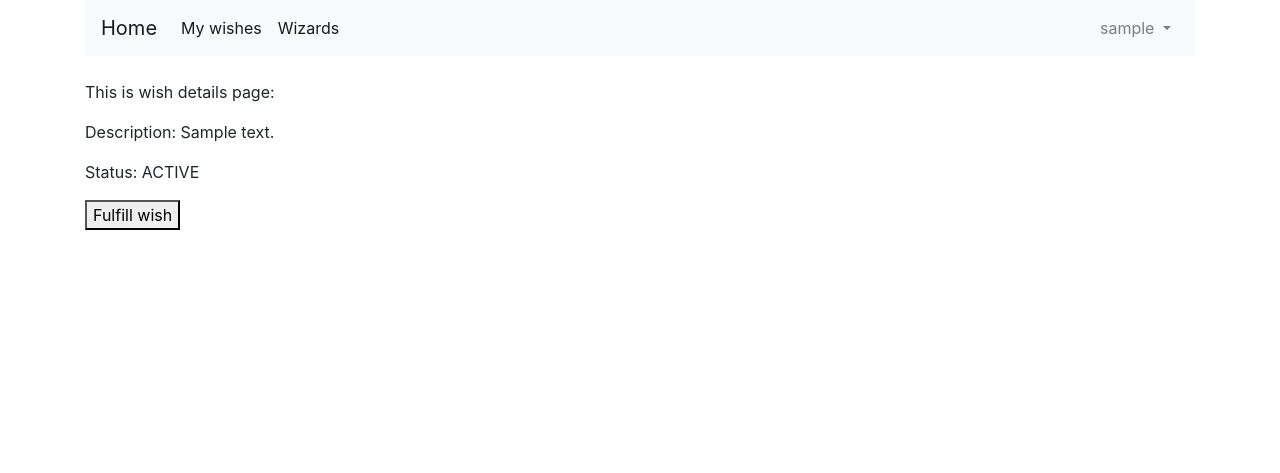
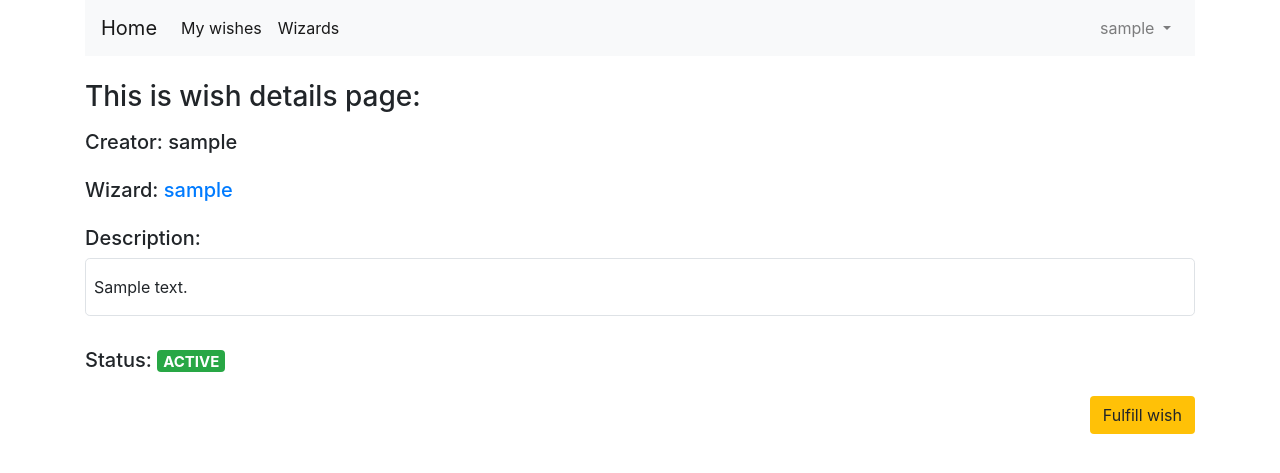
Before and after one commit to artslob/mose, a Django app: page /wizuber/wishes/1/ in a window 1280 px wide. Shown: the top 473 px of the page. Run offline with Django 3.2, Linux system fonts and the light colour scheme; a user stored in the database is signed in; tables that the repository leaves empty hold one stand-in row (values such as "Sample post"); some libraries are stand-ins or nearby versions.

Commit message:
update wish detail page with bootstrap

```diff
--- a/templates/wizuber/wish_detail.html
+++ b/templates/wizuber/wish_detail.html
@@ -5,13 +5,47 @@
 {% endblock %}
 
 {% block content %}
-    <p>This is wish details page:</p>
-    <p>Description: {{ wish.description }}</p>
-    <p>Status: {{ wish.status }}</p>
+    <h3>This is wish details page:</h3>
+
+    <div class="row py-2">
+        <div class="col">
+            <h5>Creator: {{ wish.creator.profile }}</h5>
+        </div>
+    </div>
+
+    <div class="row py-2">
+        <div class="col">
+            <h5>Wizard:
+                {% if wish.owner %}
+                    <a href="{% url 'wizuber:wizard_detail' wish.owner.pk %}">{{ wish.owner.profile }}</a>
+                {% else %}
+                    <span class="badge badge-secondary">Sorry, the wizard is not assigned yet.</span>
+                {% endif %}
+            </h5>
+        </div>
+    </div>
+
+    <div class="row py-2">
+        <div class="col">
+            <h5>Description:</h5>
+            <p class="border rounded-lg py-3 px-2">{{ wish.description }}</p>
+        </div>
+    </div>
+
+    <div class="row py-2">
+        <div class="col">
+            <h5>Status: <span class="badge badge-success">{{ wish.status }}</span></h5>
+        </div>
+    </div>
+
     {% if user.is_wizard %}
-        <form action="{% url 'wizuber:fulfill_wish' wish.pk %}" method="POST">
-            {% csrf_token %}
-            <button type="submit" >Fulfill wish</button>
-        </form>
+        <div class="row py-2">
+            <div class="col">
+                <form action="{% url 'wizuber:fulfill_wish' wish.pk %}" method="POST">
+                    {% csrf_token %}
+                    <button type="submit" class="btn badge-warning float-right">Fulfill wish</button>
+                </form>
+            </div>
+        </div>
     {% endif %}
 {% endblock %}
```
